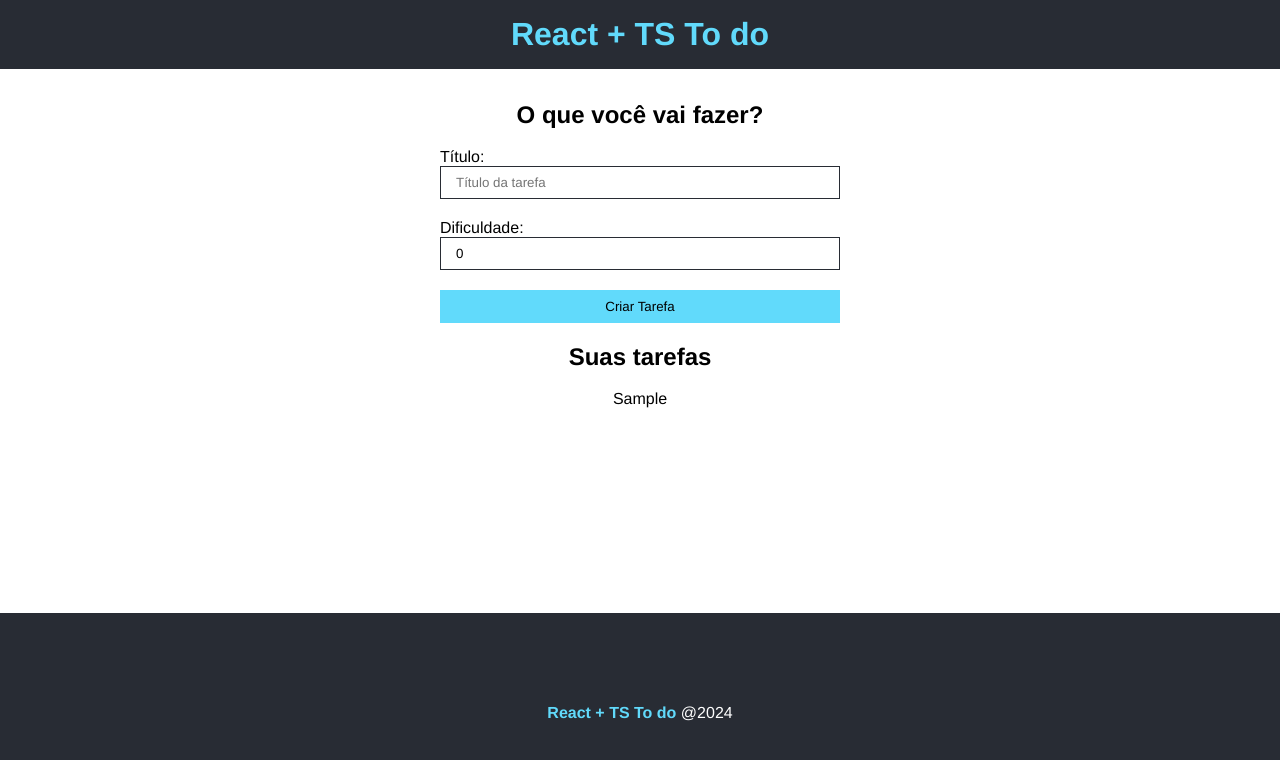
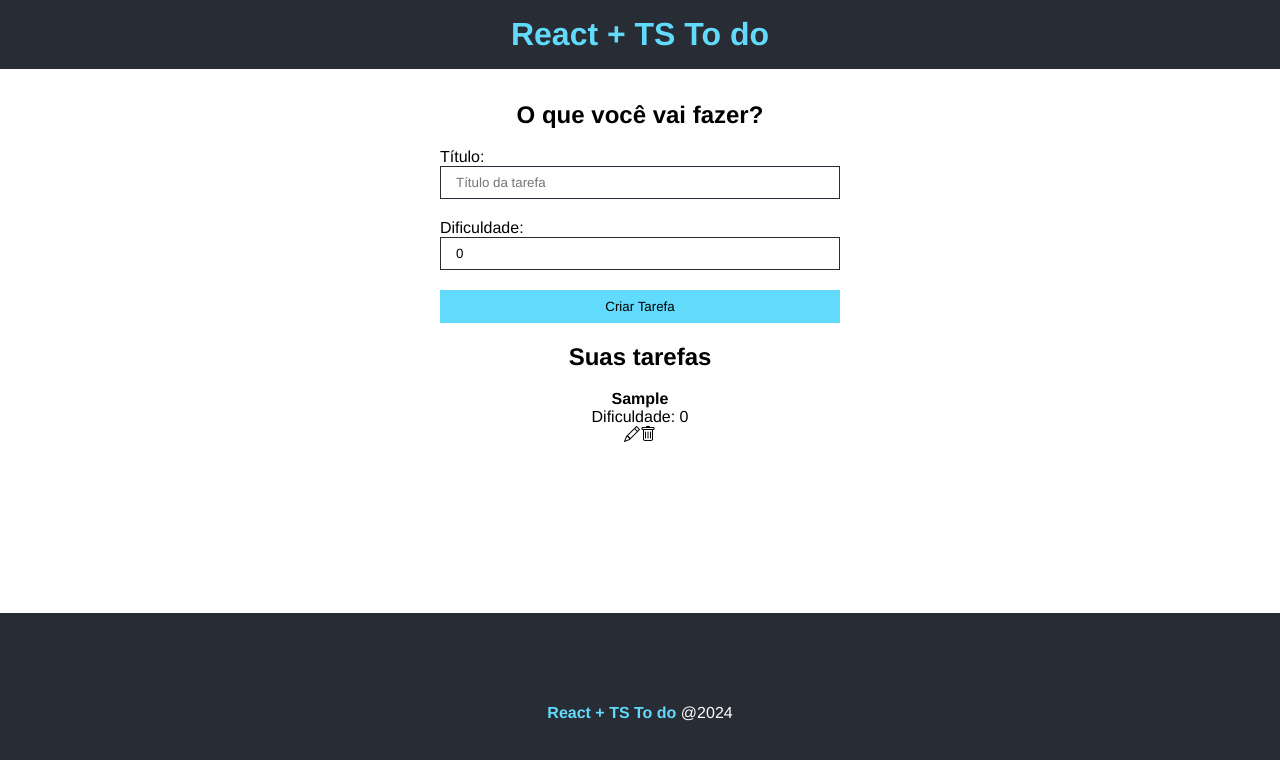
Before and after one commit to gustavobanares/To-do, a React (Vite) app in the folder to_do_react_ts/: page / in a window 1280 px wide. Both pictures are taken after typing "Sample" into the empty fields and a click on the input "Criar Tarefa". Shown: the top 760 px of the page. Built offline with nearby package versions, Linux system fonts and the light colour scheme.

Commit message:
feat: list items html

```diff
--- a/to_do_react_ts/src/components/TaskList.tsx
+++ b/to_do_react_ts/src/components/TaskList.tsx
@@ -16,7 +16,14 @@
       {taskList.length > 0 ? (
         taskList.map((task) => (
           <div key={task.id}>
-            <p>{task.title}</p>
+            <div>
+              <h4>{task.title}</h4>
+              <p>Dificuldade: {task.difficulty}</p>
+            </div>
+            <div>
+              <i className='bi bi-pencil'></i>
+              <i className='bi bi-trash'></i>
+            </div>
           </div>
         ))
       ) :(
```
